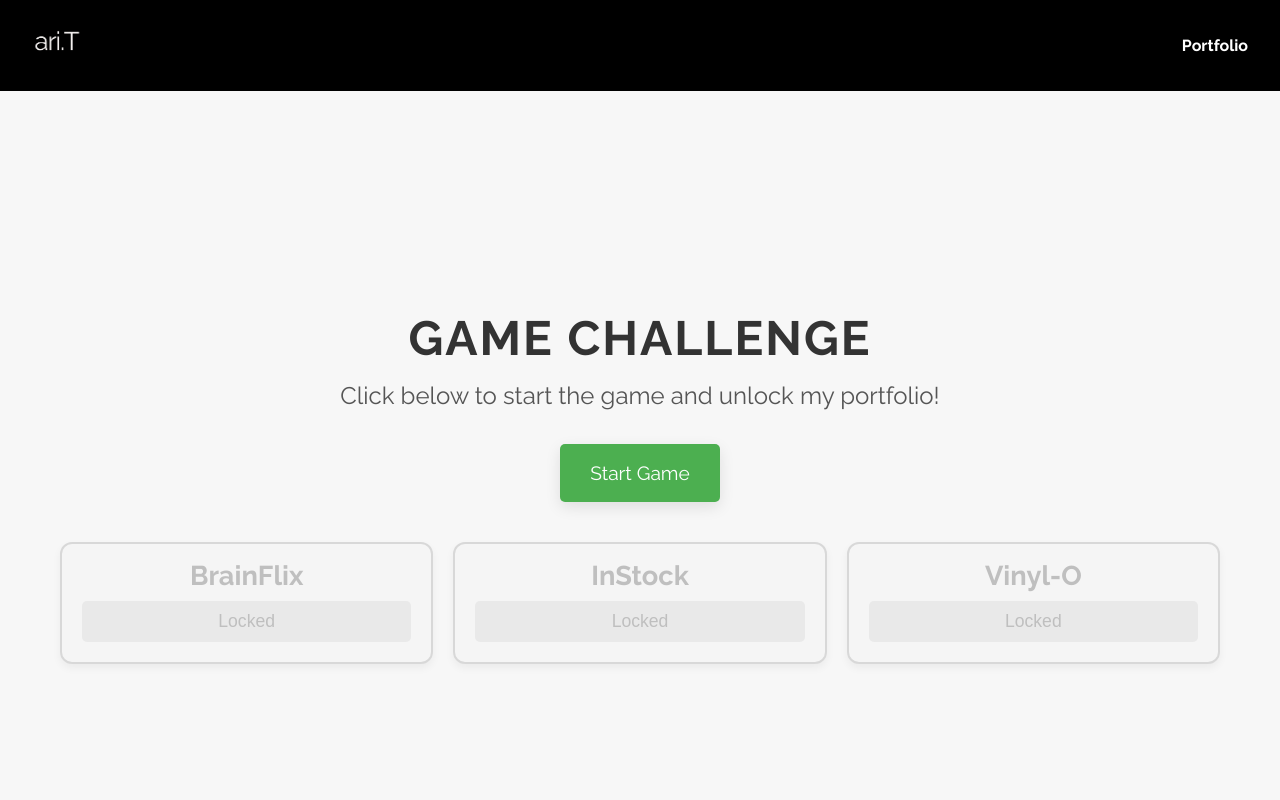
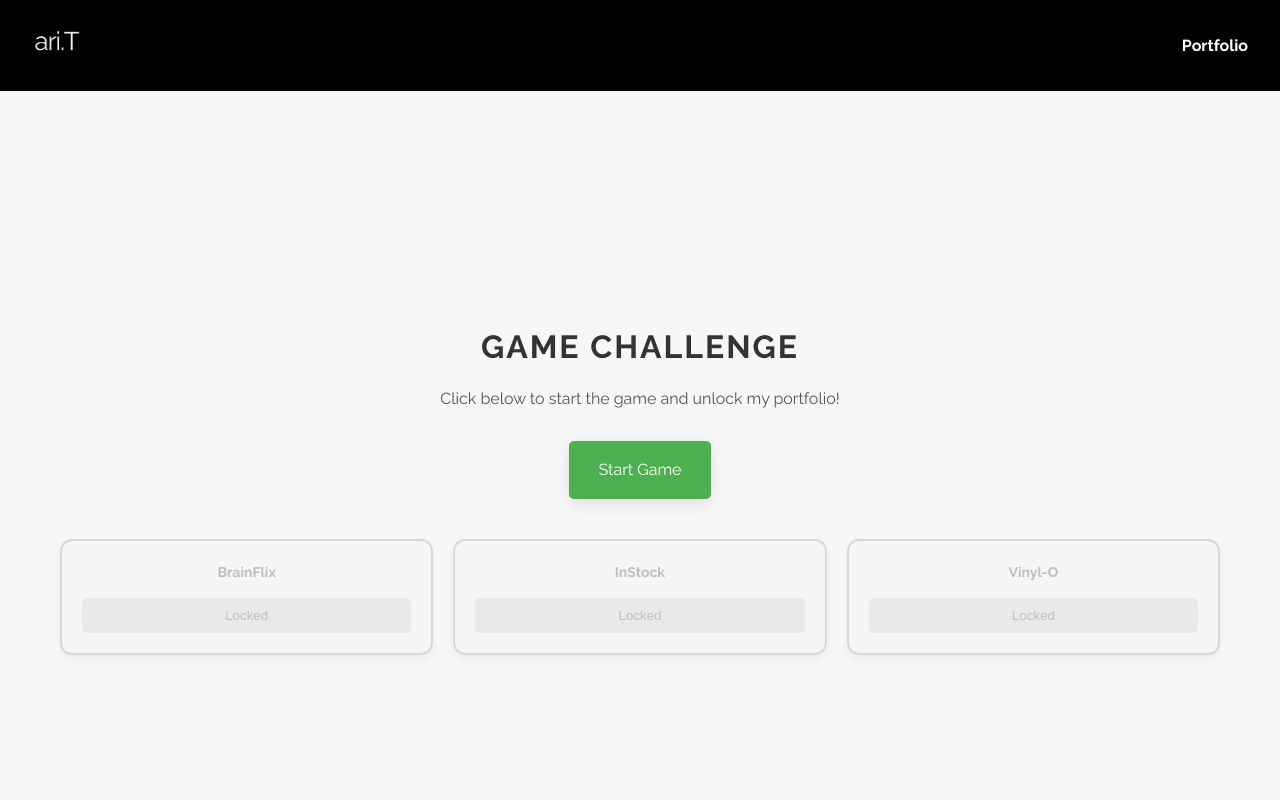
Before and after one commit to ariadnatoledo/mood-sound-card, a React (Vite) app: page /portfolio in a window 1280 px wide. Shown: the top 800 px of the page. Built offline with nearby package versions, Linux system fonts and the light colour scheme.

Commit message:
Styling changed

```diff
--- a/src/components/ProjectCard/ProjectCard.scss
+++ b/src/components/ProjectCard/ProjectCard.scss
@@ -17,7 +17,7 @@
     justify-content: space-between;
 
     &__title {
-      font-size: 1.7rem;
+      // font-size: 1.7rem;
       margin-bottom: 15px;
       font-weight: bold;
       text-transform: capitalize;
@@ -25,7 +25,7 @@
 
     &__button {
       padding: 10px;
-      font-size: 1.1rem;
+      // font-size: 1.1rem;
       cursor: pointer;
       border-radius: 5px;
       transition: background-color 0.3s;
--- a/src/pages/Portfolio/Portfolio.scss
+++ b/src/pages/Portfolio/Portfolio.scss
@@ -15,7 +15,7 @@
   box-sizing: border-box;
 
   &__title {
-    font-size: 3rem;
+    // font-size: 3rem;
     font-weight: bold;
     color: #333;
     margin-bottom: 20px;
@@ -24,7 +24,7 @@
   }
 
   &__description {
-    font-size: 1.5rem;
+    // font-size: 1.5rem;
     color: #555;
     margin-bottom: 30px;
     max-width: 800px;
@@ -32,7 +32,7 @@
   }
 
   &__start-button {
-    font-size: 1.2rem;
+    // font-size: 1.2rem;
     color: white;
     background-color: #4CAF50;
     padding: 15px 30px;
@@ -134,14 +134,14 @@
   }
 
   h3 {
-    font-size: 1.7rem;
+    // font-size: 1.7rem;
     margin-bottom: 15px;
     font-weight: bold;
     text-transform: capitalize;
   }
 
   p {
-    font-size: 1rem;
+    // font-size: 1rem;
     color: #777;
     margin-bottom: 15px;
     line-height: 1.4;
@@ -149,7 +149,7 @@
 
   button {
     padding: 10px;
-    font-size: 1.1rem;
+    // font-size: 1.1rem;
     cursor: not-allowed;
     transition: background-color 0.3s;
   }
```
